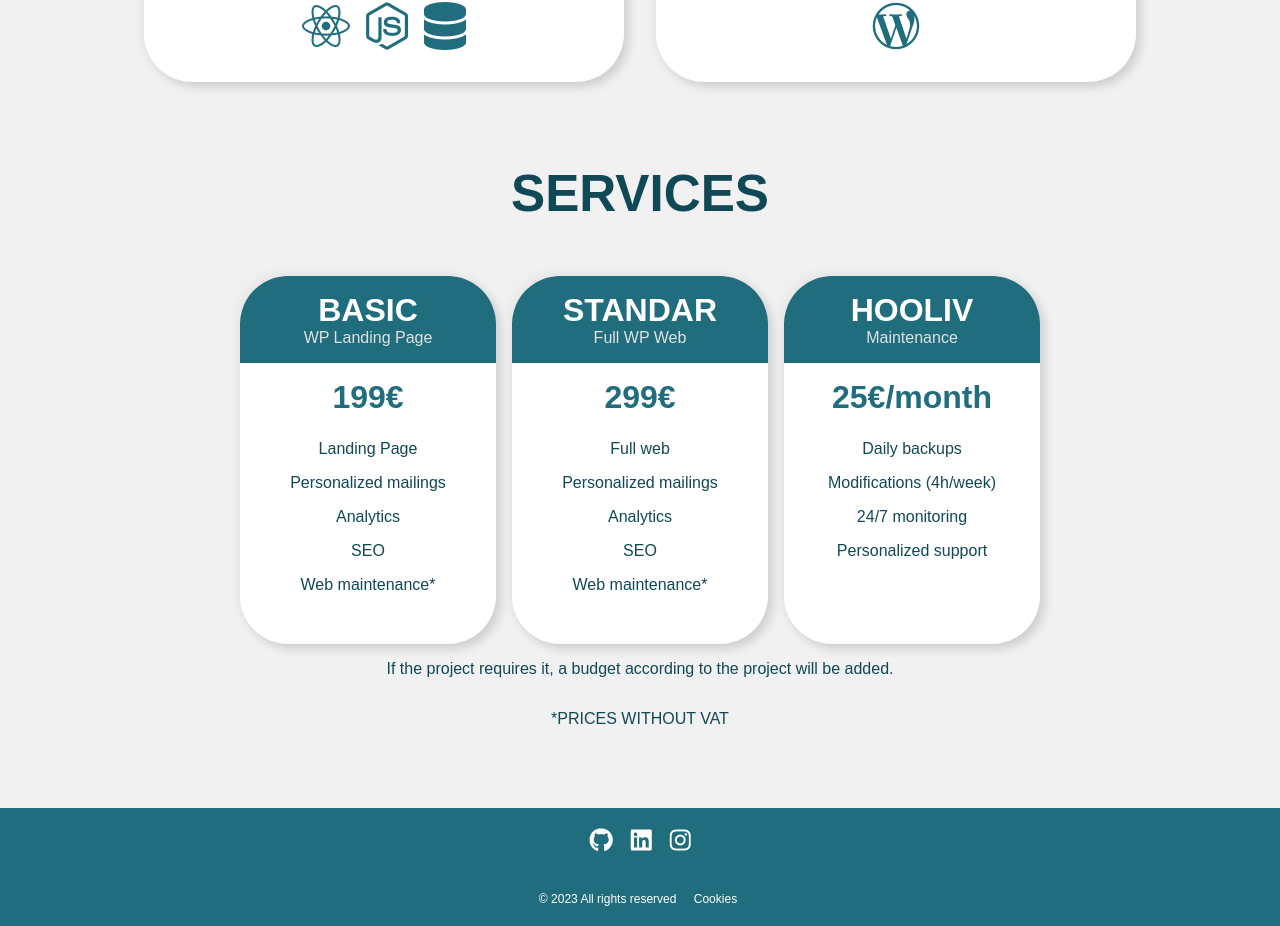
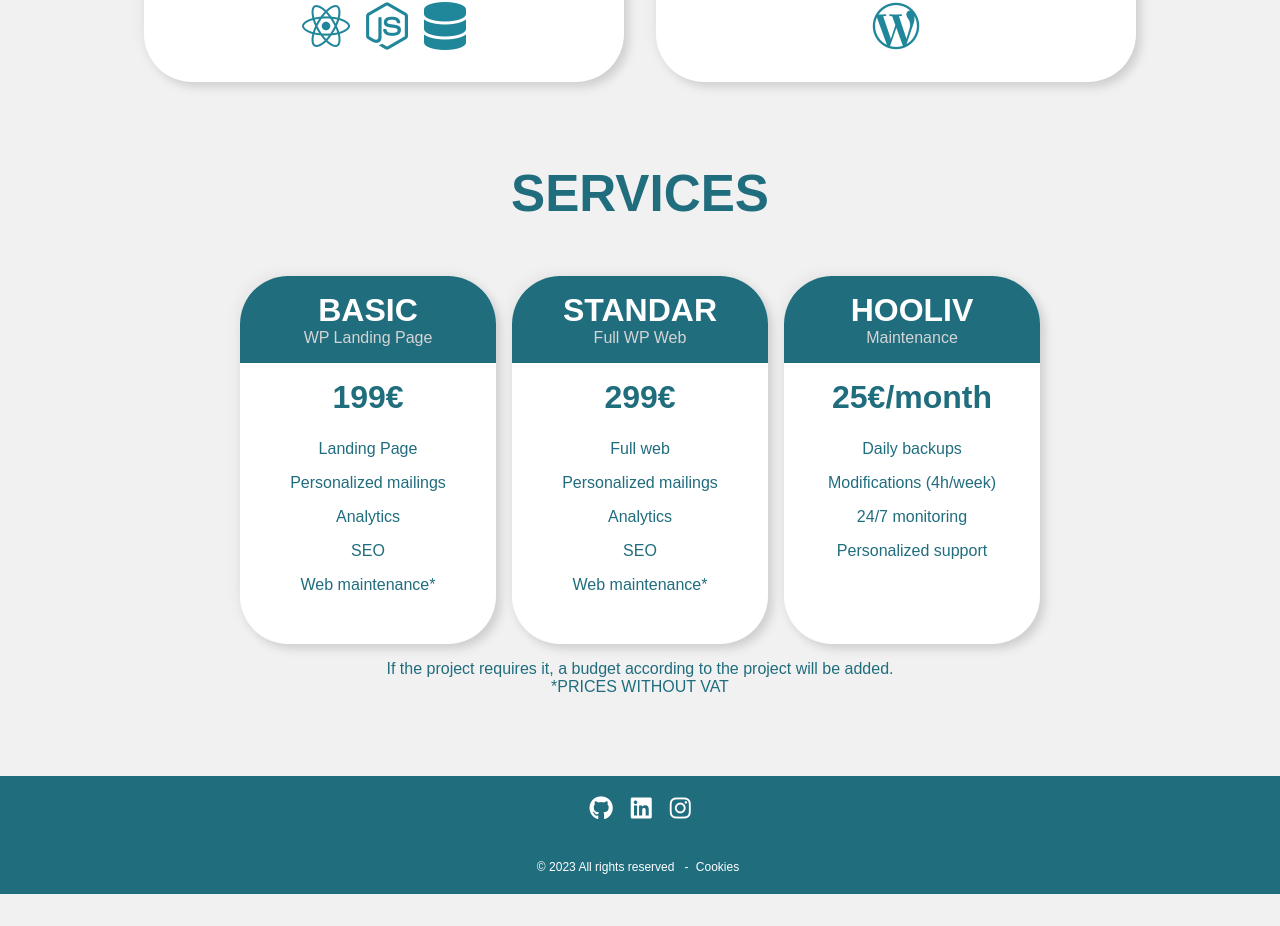
Before and after one commit to brianglezn/brian-novoa.com, a React (Vite) app: page / in a window 1280 px wide. Shown: the part 1209-2135 px from the top of the page. After the commit the page ends 2103 px from the top, so only its background shows below. Built offline with nearby package versions, Linux system fonts and the light colour scheme.

Commit message:
19/10/23
Retoques en css / colores

+Links

```diff
--- a/src/components/Footer.css
+++ b/src/components/Footer.css
@@ -1,6 +1,6 @@
 .footer {
   width: 100%;
-  background: var(--color-primary);
+  background: var(--color-bri-700);
   padding-top: 30px;
   display: flex;
   align-items: center;
@@ -20,7 +20,7 @@
 }
 .footer__legal a:hover {
   margin: 0 4px;
-  color: var(--color-grey-sec);
+  color: var(--color-bri-950);
 }
 .footer__legal span {
   margin-right: 10px;
@@ -35,7 +35,7 @@
   color: var(--color-white);
 }
 .footer__links a:hover {
-  color: var(--color-grey-sec);
+  color: var(--color-bri-950);
 }
 
 /* ---------- RESPONSIVE ---------- */
--- a/src/components/Footer.jsx
+++ b/src/components/Footer.jsx
@@ -8,8 +8,7 @@ function Footer() {
     return (
         <footer className='footer'>
             <div className='footer__legal'>
-                <span> © {currentYear} All rights reserved </span>
-                <Link to='/cookies' >Cookies</Link>
+                <span> © {currentYear} All rights reserved</span>-<Link to='/cookies' > Cookies</Link>
             </div>
             <div className='footer__links'>
                 <a className='fa-brands fa-github' target='_blank' rel='noreferrer' href='https://github.com/brianglezn'></a>
--- a/src/components/Header.css
+++ b/src/components/Header.css
@@ -30,7 +30,7 @@
 }
 
 #scrollToTopButton {
-  color: var(--color-secondary);
+  color: var(--color-bri-950);
   position: fixed;
   font-size: 30px;
   bottom: 20px;
--- a/src/components/Projects.css
+++ b/src/components/Projects.css
@@ -17,7 +17,7 @@
 .projects__project:hover {
   cursor: pointer;
   transition: transform 0.3s ease-in-out;
-  transform: scale(1.1);
+  transform: scale(1.04);
 }
 .projects__project img {
   border-radius: 3rem 3rem 0 0;
@@ -45,7 +45,7 @@
 .projects__tech i {
   margin: 1rem 0 2rem 0;
   font-size: 3rem;
-  color: var(--color-primary);
+  color: var(--color-bri-600);
 }
 
 /* ---------- RESPONSIVE ---------- */
--- a/src/components/Services.css
+++ b/src/components/Services.css
@@ -27,7 +27,7 @@
 }
 
 .services__service-cont1 {
-  background-color: var(--color-primary);
+  background-color: var(--color-bri-700);
   border-radius: 3rem 3rem 0 0;
   display: flex;
   flex-direction: column;
@@ -53,11 +53,16 @@
   max-width: 16rem;
 }
 .services__service-cont2 p {
-  color: var(--color-primary);
+  color: var(--color-bri-700);
   margin-bottom: 1rem;
 }
 .services__service-cont2 span {
   padding: 0.5rem 0;
+}
+
+.services_text{
+  text-align: center;
+  padding: 0 1rem;
 }
 
 /* ---------- RESPONSIVE ---------- */
--- a/src/components/Services.jsx
+++ b/src/components/Services.jsx
@@ -29,8 +29,7 @@ function Services() {
                 <div className='services_container'>
                     {services}
                 </div>
-                <p>If the project requires it, a budget according to the project will be added.</p>
-                <p>*PRICES WITHOUT VAT</p>
+                <p className='services_text'>If the project requires it, a budget according to the project will be added.<br />*PRICES WITHOUT VAT</p>
             </section>
         </>
 
--- a/src/index.css
+++ b/src/index.css
@@ -3,11 +3,24 @@
 
   --color-white: #fff;
   --color-bg: #f1f1f1;
-  --color-grey: #e1e1e1;
-  --color-grey-sec: #d4d4d4;
+  --color-grey: #d4d4d4;
   --color-black: #000;
-  --color-primary: #206d7e;
-  --color-secondary: #114855;
+
+  --color-bri-50: #effcfc;
+  --color-bri-100: #d6f6f7;
+  --color-bri-200: #b1ebf0;
+  --color-bri-300: #7bdce5;
+  --color-bri-400: #3ec3d2;
+  --color-bri-500: #23a7b7;
+  --color-bri-600: #20879a;
+  --color-bri-700: #206d7e;
+  --color-bri-800: #225968;
+  --color-bri-900: #214b58;
+  --color-bri-950: #10313c;
+}
+
+::selection {
+  background: #7bdce579;
 }
 
 html {
@@ -23,28 +36,40 @@ body {
   background-repeat: no-repeat;
   background-size: cover;
   background-attachment: fixed;
-  color: var(--color-secondary);
+  color: var(--color-bri-700);
 }
 
 a {
-  color: var(--color-primary);
+  color: var(--color-bri-600);
   text-decoration: inherit;
 }
 a:hover {
-  color: var(--color-secondary);
+  color: var(--color-bri-800);
   cursor: pointer;
 }
 
-h1,
+h1 {
+  font-size: 3.2em;
+  line-height: 1.5;
+}
 h2 {
   font-size: 3.2em;
   line-height: 1.5;
+  color: var(--color-bri-700);
+  font-weight: 800;
 }
 
 button {
   border: transparent;
+  margin-top: 1.5rem;
+  padding: 1rem;
+  border-radius: 10px;
+  font-size: 1.2rem;
+  font-weight: bold;
+  color: var(--color-bri-800);
+  cursor: pointer;
 }
 
 .section__title {
-	text-align: center;
+  text-align: center;
 }
--- a/src/pages/Cookies.css
+++ b/src/pages/Cookies.css
@@ -19,6 +19,7 @@
 
 .legal {
   margin: 5vh 15vw 10vh 15vw;
+  color: var(--color-bri-900);
 }
 .legal h3 {
   margin-top: 3rem;
--- a/src/pages/Links.css
+++ b/src/pages/Links.css
@@ -0,0 +1,60 @@
+.links::before {
+  content: "";
+  background-image: url("../assets/bg-blur.jpg");
+  filter: brightness(0.5);
+  position: fixed;
+  top: 0;
+  left: 0;
+  width: 100%;
+  height: 100%;
+  z-index: -1;
+}
+
+.links {
+  display: flex;
+  flex-direction: column;
+  align-items: center;
+  justify-content: center;
+  height: 88vh;
+}
+.links h1 {
+  color: var(--color-white);
+  text-align: center;
+  padding: 0 1rem;
+}
+
+.links img {
+  height: 20vh;
+  border-radius: 20px;
+}
+.links .rrss {
+  display: flex;
+  gap: 1rem;
+}
+.links .rrss a {
+  background-color: var(--color-white);
+  padding: 8px 10px;
+  border-radius: 10px;
+  font-size: 40px;
+  cursor: pointer;
+}
+.links button {
+  margin-top: 1.5rem;
+  padding: 1rem;
+  border-radius: 10px;
+  font-size: 1.2rem;
+  font-weight: bold;
+}
+
+/* ---------- RESPONSIVE ---------- */
+@media (max-width: 767px) {
+  /* Estilos para dispositivos móviles */
+  .links h1 {
+    font-size: 1.5rem;
+  }
+}
+
+@media (min-width: 768px) and (max-width: 991px) {
+  /* Estilos para tabletas */
+}
+/* ---------- FIN RESPONSIVE ---------- */
--- a/src/pages/Links.jsx
+++ b/src/pages/Links.jsx
@@ -1,4 +1,4 @@
-import './Cookies.css';
+import './Links.css';
 
 import Footer from '../components/Footer';
 
@@ -6,7 +6,14 @@ function Cookies() {
     return (
         <>
             <section className='links'>
-
+                <img src='https://res.cloudinary.com/dz0mwxb0v/image/upload/v1697707821/brian-novoa.com/l1bqno262wg6rd2gqp45.jpg'></img>
+                <h1>Brian González Novoa</h1>
+                <div className='rrss'>
+                    <a className='fa-regular fa-envelope' target='_blank' rel='noreferrer' href='mailto:brianglezn@gmail.com'></a>
+                    <a className='fa-brands fa-instagram' target='_blank' rel='noreferrer' href='https://www.instagram.com/brinovoa_dev/'></a>
+                    <a className='fa-brands fa-linkedin' target='_blank' rel='noreferrer' href='https://www.linkedin.com/in/brianglezn/'></a>
+                </div>
+                <button> <a href='https://www.brian-novoa.com'>Página Web</a></button>
             </section>
             <Footer />
         </>
```
Also changed, not shown: src/assets/projects/projects.json (+7 -3 lines).
